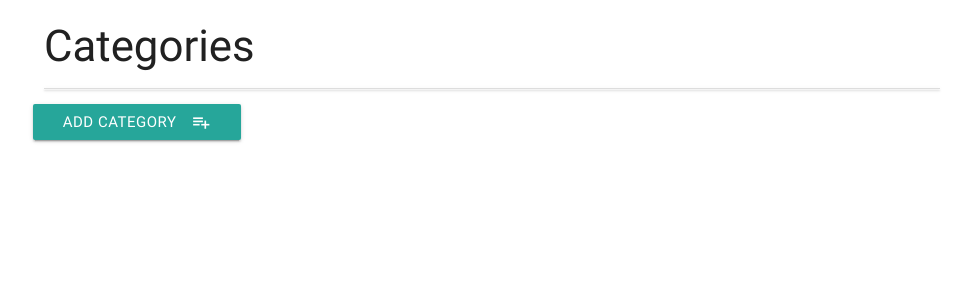
After one commit to kes2401/flask-mongoDB-task-app, a Flask app: page /get_categories in a window 1280 px wide. The commit adds this page. Shown: the top 300 px of the page, without its empty margins (148-1119 px from the left). Run offline with Flask 2, Linux system fonts and the light colour scheme; data that the repository does not hold is empty; some libraries are stand-ins or nearby versions.

Commit message:
add functionality to create, update & delete task categories

```diff
--- a/app.py
+++ b/app.py
@@ -50,6 +50,38 @@ def delete_task(task_id):
     mongo.db.tasks.remove({"_id": ObjectId(task_id)})
     return redirect(url_for('get_tasks'))
 
+@app.route('/get_categories')
+def get_categories():
+    return render_template('categories.html', categories=mongo.db.categories.find())
+
+@app.route('/delete_category/<category_id>')
+def delete_category(category_id):
+    mongo.db.categories.remove({"_id": ObjectId(category_id)})
+    return redirect(url_for('get_categories'))
+
+@app.route('/insert_category', methods=['POST'])
+def insert_category():
+    categories = mongo.db.categories
+    categories.insert_one({'category_name': request.form.get('category_name')})
+    return redirect(url_for('get_categories'))
+
+@app.route('/edit_category/<category_id>')
+def edit_category(category_id):
+    this_category = mongo.db.categories.find_one({"_id": ObjectId(category_id)})
+    return render_template('editcategory.html', category=this_category)
+
+@app.route('/update_category/<category_id>', methods=['POST'])
+def update_category(category_id):
+    mongo.db.categories.update(
+        {'_id': ObjectId(category_id)},
+        {'category_name': request.form.get('category_name')}
+    )
+    return redirect(url_for('get_categories'))
+
+@app.route('/add_category')
+def add_category():
+    return render_template('addcategory.html')
+
 if __name__ == "__main__":
     app.run(host=os.environ.get("IP"),
             port=int(os.environ.get("PORT")),
--- a/templates/addtask.html
+++ b/templates/addtask.html
@@ -48,7 +48,7 @@
             </div>
             <div class="row">
                 <div class="row">
-                    <button class="btn waves-effect waves-light" type="submit" name="action">Add Task <i class="material-icons right">playlist_add</i></button>
+                    <button class="btn waves-effect waves-light" type="submit" name="action">Add Task<i class="material-icons right">playlist_add</i></button>
                 </div>
             </div>
         </form>
--- /dev/null
+++ b/templates/categories.html
@@ -0,0 +1,25 @@
+{% extends 'base.html' %}
+{% block content %}
+
+    <h3>Categories</h3>
+
+    <ul class="collapsible">
+        {% for category in categories %}
+        <li>
+            <div class="collapsible-header">
+                <div class="col s4">
+                    <a href="{{ url_for('edit_category', category_id=category._id) }}" class="waves-effect waves-light btn btn_small blue">Edit</a>
+                    <a href="{{ url_for('delete_category', category_id=category._id) }}" class="waves-effect waves-light btn btn_small">Del</a>
+                </div>
+                <div class="col s8 task_header">
+                    <strong>{{category.category_name}}</strong>
+                </div>
+            </div>
+        </li>
+        {% endfor %}
+    </ul>
+
+    <div class="row">
+        <a href="{{ url_for('add_category') }}" class="waves-effect waves-light btn">Add Category<i class="material-icons right">playlist_add</i></a>
+    </div>
+{% endblock %}
--- a/templates/edittask.html
+++ b/templates/edittask.html
@@ -56,7 +56,7 @@
             </div>
             <div class="row">
                 <div class="row">
-                    <button class="btn waves-effect waves-light" type="submit" name="action">Update Task <i class="material-icons right">playlist_add</i></button>
+                    <button class="btn waves-effect waves-light" type="submit" name="action">Update Task<i class="material-icons right">playlist_add</i></button>
                 </div>
             </div>
         </form>
```
Also changed, not shown: templates/addcategory.html (added, +23 -0 lines), templates/editcategory.html (added, +23 -0 lines).
